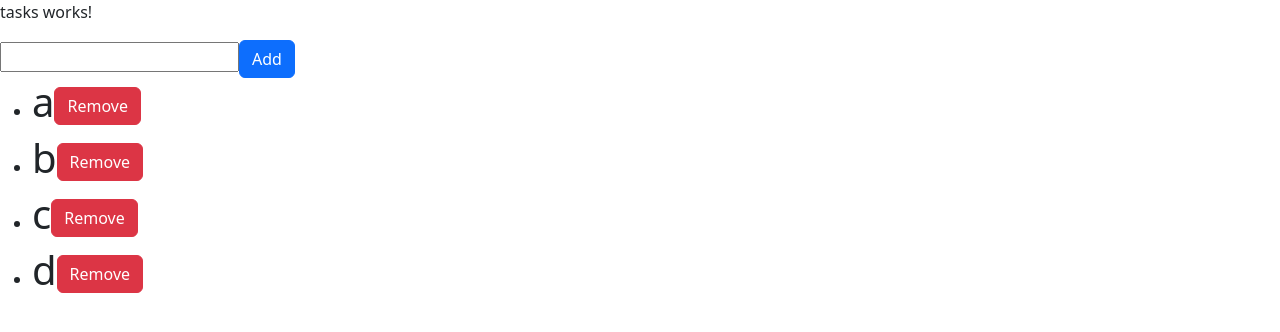
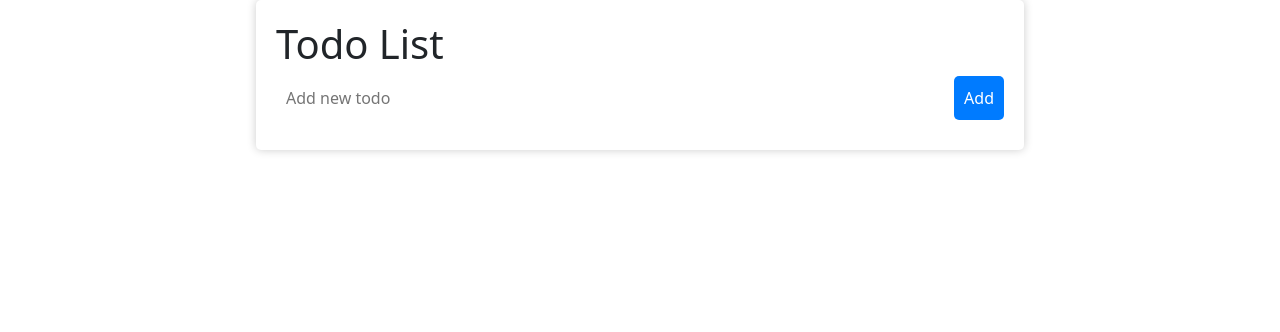
Before and after one commit to luisf4/task-list-angular, an Angular app: page / in a window 1280 px wide. Shown: the top 332 px of the page. Built offline with nearby package versions, Linux system fonts and the light colour scheme.

Commit message:
added a add task fild and button obs; its no ugly anymore

```diff
--- a/src/app/tasks/tasks.component.css
+++ b/src/app/tasks/tasks.component.css
@@ -0,0 +1,63 @@
+body {
+    background-color: #f8f9fa;
+  }
+
+  .todo-container {
+    width: 60vw;
+    margin: 0 auto;
+    padding: 20px;
+    background-color: #fff;
+    border-radius: 5px;
+    box-shadow: 0 0 10px rgba(0,0,0,.2);
+  }
+
+  .todo-item {
+    display: flex;
+    align-items: center;
+    margin-bottom: 10px;
+    padding: 10px;
+    border-radius: 5px;
+    background-color: #f2f2f2;
+  }
+
+  .todo-item input[type="checkbox"] {
+    margin-right: 10px;
+  }
+
+  .todo-item input[type="text"] {
+    border: none;
+    background-color: transparent;
+    flex: 1;
+    margin-right: 10px;
+  }
+
+  .todo-item button {
+    border: none;
+    background-color: transparent;
+    color: #dc3545;
+    font-size: 1.5em;
+    cursor: pointer;
+  }
+
+  .add-todo {
+    display: flex;
+    align-items: center;
+    margin-bottom: 10px;
+  }
+
+  .add-todo input[type="text"] {
+    flex: 1;
+    border: none;
+    border-radius: 5px;
+    padding: 10px;
+    margin-right: 10px;
+  }
+
+  .add-todo button {
+    border: none;
+    border-radius: 5px;
+    background-color: #007bff;
+    color: #fff;
+    padding: 10px;
+    cursor: pointer;
+  }
--- a/src/app/tasks/tasks.component.html
+++ b/src/app/tasks/tasks.component.html
@@ -1,10 +1,11 @@
-<p>tasks works!</p>
-
-<input type="text"[(ngModel)]="inputValue">
-<button (click)="submit()" type="button" class="btn btn-primary">Add</button>
-
-<ul>
-    <li *ngFor='let task of tasks'>
-        <h1>{{task}}<button (click)="remove(this.tasks.indexOf(this.task))" type="button" class="btn btn-danger">Remove</button></h1>
-    </li>
-</ul>
+<div class="d-flex justify-content-center">
+    <div class="todo-container">
+      <h1>Todo List</h1>
+      <div class="add-todo">
+        <input type="text" id="new-todo" placeholder="Add new todo">
+        <button id="add-todo">Add</button>
+      </div>
+    <div id="todo-list">
+    </div>
+    </div>
+</div>
```
